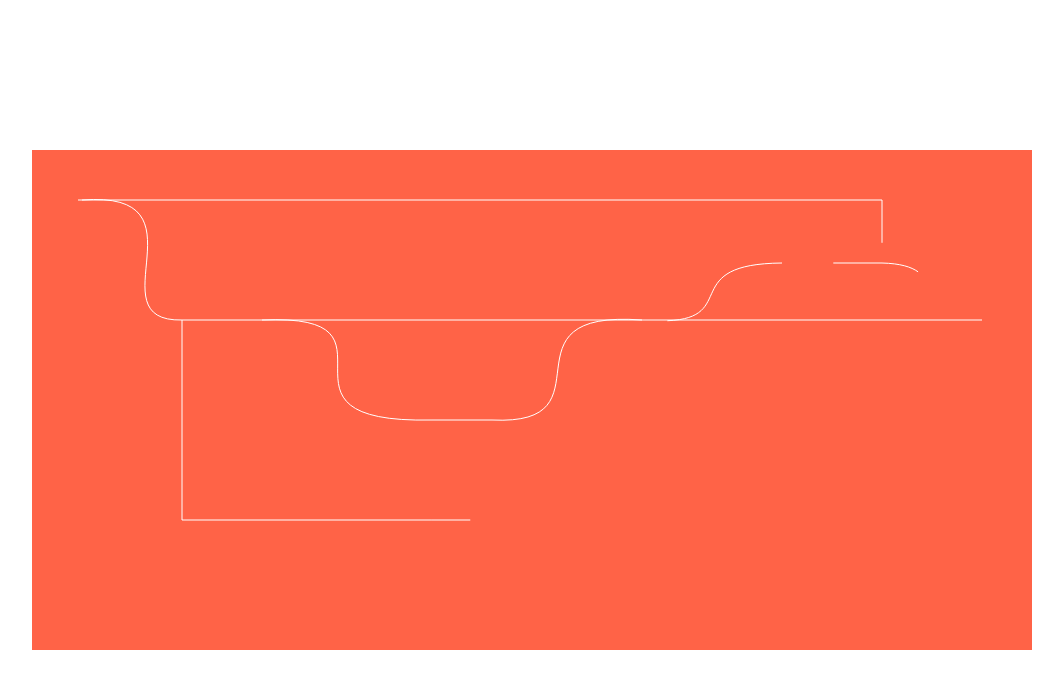
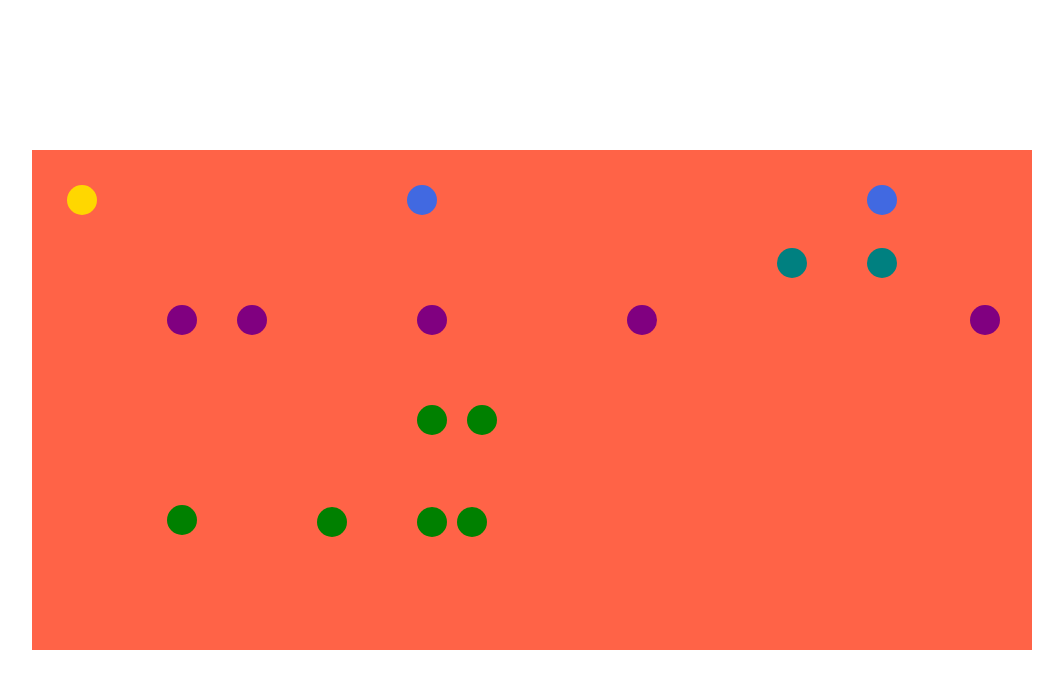
Before and after one commit to Dominik-Wilk/Diagram, a website: page index.html in a window 1280 px wide. Shown: the whole page, without its empty margins (108-1171 px from the left). Drawn offline with nearby package versions, Linux system fonts and the light colour scheme.

Commit message:
Update createCircles function

```diff
--- a/script.js
+++ b/script.js
@@ -2,88 +2,205 @@ const container = document.querySelector('.container');
 let svg = document.createElementNS('http://www.w3.org/2000/svg', 'svg');
 container.appendChild(svg);
 
-const createPaths = () => {
-  for (let i = 0; i <= 17; i++) {
-    const path = document.createElementNS('http://www.w3.org/2000/svg', 'path');
-    path.classList.add(`path${i}`);
-    let dValue;
-    switch (i) {
-      case 0:
-        dValue = 'M 46 50 L 390 50';
-        break;
-      case 1:
-        dValue = 'M 390 50 L 850 50';
-        break;
-      case 2:
-        dValue = 'M 50 50 C 180 40 60 172 150 170';
-        break;
-      case 3:
-        dValue = 'M 150 170 L 220 170';
-        break;
-      case 4:
-        dValue = 'M 220 170 L 400 170';
-        break;
-      case 5:
-        dValue = 'M 400 170 L 610 170';
-        break;
-      case 6:
-        dValue = 'M 610 170 L 950 170';
-        break;
-      case 7:
-        dValue = 'M 230 170 C 388 163 217 274 400 270';
-        break;
-      case 8:
-        dValue = 'M 400 270 L 460 270';
-        break;
-      case 9:
-        dValue = 'M 460 270 C 584 276 462 159 610 170';
-        break;
-      case 10:
-        dValue = 'M 150 170 L 150 370';
-        break;
-      case 11:
-        dValue = 'M 150 370 L 300 370';
-        break;
-      case 12:
-        dValue = 'M 300 370 L 400 370';
-        break;
-      case 13:
-        dValue = 'M 400 370 L 440 370';
-        break;
-      case 14:
-        dValue = 'M 750 113 C 636 114 721 179 610 170';
-        break;
-      case 15:
-        dValue = 'M 850 50 L 850 113';
-        break;
-      case 16:
-        dValue = 'M 850 113 L 750 113';
-        break;
-      case 17:
-        dValue = 'M 850 113 C 926 115 872 167 953 170';
-        break;
-    }
+// gchild1_2 === child2_1_2
+// to make tree easer to read in "gchild" I cuted first number from his parent
 
-    path.setAttribute('d', dValue);
-    path.setAttribute('stroke', 'white');
-    path.setAttribute('fill', 'transparent');
+const tree = {
+  name: 'root',
+  Id: '1',
+  message: '',
+  children: [
+    {
+      name: 'child1',
+      Id: '2',
+      message: '',
+      children: [
+        {
+          name: 'child1_1',
+          Id: '3',
+          message: '',
+          children: null,
+        },
+      ],
+    },
 
-    svg.appendChild(path);
-  }
-  createCircles();
+    {
+      name: 'child2',
+      Id: '6',
+      message: '',
+      children: [
+        {
+          name: 'child2_1',
+          Id: '13',
+          message: '',
+          children: [
+            {
+              name: 'gchild1_2',
+              Id: '14',
+              message: '',
+              children: [
+                {
+                  name: 'gchild1_3',
+                  Id: '15',
+                  message: '',
+                  children: [
+                    {
+                      name: 'gchild1_4',
+                      Id: '16',
+                      message: '',
+                      children: null,
+                    },
+                  ],
+                },
+              ],
+            },
+          ],
+        },
+        {
+          name: 'child2_2',
+          Id: '7',
+          message: '',
+          children: [
+            {
+              name: 'gchild2_1',
+              Id: '11',
+              message: '',
+              children: null,
+            },
+            {
+              name: 'gchild2_2',
+              Id: '12',
+              message: '',
+              children: null,
+            },
+          ],
+        },
+        {
+          name: 'child2_2_1',
+          Id: '8',
+          message: '',
+          children: null,
+        },
+        {
+          name: 'child2_2_2',
+          Id: '9',
+          message: '',
+          children: [
+            {
+              name: 'gchild2_2_1',
+              Id: '5',
+              message: '',
+              children: null,
+            },
+            {
+              name: 'gchild2_2_2',
+              Id: '4',
+              message: '',
+              children: null,
+            },
+          ],
+        },
+        {
+          name: 'child2_2_3',
+          Id: '10',
+          message: '',
+          children: null,
+        },
+      ],
+    },
+  ],
 };
 
-const createCircles = () => {
-  for (let i = 0; i <= 15; i++) {
-    const circle = document.createElement('div');
-    circle.classList.add(`circle`);
-    circle.classList.add(`circle${i}`);
-    container.appendChild(circle);
-  }
-  animationPaths();
+const createPaths = () => {
+  // for (let i = 0; i <= 17; i++) {
+  //   const path = document.createElementNS('http://www.w3.org/2000/svg', 'path');
+  //   path.classList.add(`path${i}`);
+  //   let dValue;
+  // switch (i) {
+  //   case 0:
+  //     dValue = 'M 46 50 L 390 50';
+  //     break;
+  //   case 1:
+  //     dValue = 'M 390 50 L 850 50';
+  //     break;
+  //   case 2:
+  //     dValue = 'M 50 50 C 180 40 60 172 150 170';
+  //     break;
+  //   case 3:
+  //     dValue = 'M 150 170 L 220 170';
+  //     break;
+  //   case 4:
+  //     dValue = 'M 220 170 L 400 170';
+  //     break;
+  //   case 5:
+  //     dValue = 'M 400 170 L 610 170';
+  //     break;
+  //   case 6:
+  //     dValue = 'M 610 170 L 950 170';
+  //     break;
+  //   case 7:
+  //     dValue = 'M 230 170 C 388 163 217 274 400 270';
+  //     break;
+  //   case 8:
+  //     dValue = 'M 400 270 L 460 270';
+  //     break;
+  //   case 9:
+  //     dValue = 'M 460 270 C 584 276 462 159 610 170';
+  //     break;
+  //   case 10:
+  //     dValue = 'M 150 170 L 150 370';
+  //     break;
+  //   case 11:
+  //     dValue = 'M 150 370 L 300 370';
+  //     break;
+  //   case 12:
+  //     dValue = 'M 300 370 L 400 370';
+  //     break;
+  //   case 13:
+  //     dValue = 'M 400 370 L 440 370';
+  //     break;
+  //   case 14:
+  //     dValue = 'M 750 113 C 636 114 721 179 610 170';
+  //     break;
+  //   case 15:
+  //     dValue = 'M 850 50 L 850 113';
+  //     break;
+  //   case 16:
+  //     dValue = 'M 850 113 L 750 113';
+  //     break;
+  //   case 17:
+  //     dValue = 'M 850 113 C 926 115 872 167 953 170';
+  //     break;
+  // }
+
+  // path.setAttribute('d', dValue);
+  //   path.setAttribute('stroke', 'white');
+  //   path.setAttribute('fill', 'transparent');
+
+  //   svg.appendChild(path);
+  // }
+  createCircles(tree);
 };
 
-function animationPaths() {
+const createCircles = tree => {
+  if (tree === null) {
+    return;
+  }
+  console.log(tree);
+  const circle = document.createElement('div');
+  circle.classList.add('circle');
+  circle.classList.add(`circle${tree.Id}`);
+  circle.classList.add(`circle${tree.name}`);
+  container.appendChild(circle);
+
+  if (tree.children !== null) {
+    tree.children.forEach(child => {
+      createCircles(child);
+    });
+  }
+};
+
+const animationPaths = () => {
   let line = anime({
     targets: 'path',
     strokeDashoffset: [anime.setDashoffset, 0],
@@ -100,83 +217,6 @@ function animationPaths() {
       });
     },
   });
-}
+};
 
 createPaths();
-
-// gchild1_2 === child2_1_2
-// to make tree easer to read in "gchild" I cuted first number from his parent
-
-let tree = {
-  name: 'root',
-  children: [
-    {
-      name: 'child1',
-      children: [
-        {
-          name: 'child1_1',
-          children: [],
-        },
-      ],
-    },
-
-    {
-      name: 'child2',
-      children: [
-        {
-          name: 'child2_1',
-          children: [
-            {
-              name: 'gchild1_2',
-              children: [
-                {
-                  name: 'gchild1_3',
-                  children: [
-                    {
-                      name: 'gchild1_4',
-                      children: [],
-                    },
-                  ],
-                },
-              ],
-            },
-          ],
-        },
-        {
-          name: 'child2_2',
-          children: [
-            {
-              name: 'gchild2_1',
-              children: [],
-            },
-            {
-              name: 'gchild2_2',
-              children: [],
-            },
-          ],
-        },
-        {
-          name: 'child2_2_1',
-          children: [],
-        },
-        {
-          name: 'child2_2_2',
-          children: [
-            {
-              name: 'gchild2_2_1',
-              children: [],
-            },
-            {
-              name: 'gchild2_2_2',
-              children: [],
-            },
-          ],
-        },
-        {
-          name: 'child2_2_3',
-          children: [],
-        },
-      ],
-    },
-  ],
-};
--- a/style.css
+++ b/style.css
@@ -28,7 +28,7 @@ svg {
 
 .circle {
   position: absolute;
-  display: none;
+  /* display: none; */
   background-color: black;
   z-index: 3;
   top: 35px;
@@ -39,73 +39,73 @@ svg {
   border-radius: 50%;
   background-color: green;
 }
-.circle0 {
-  background-color: royalblue;
-}
 .circle1 {
-  left: 375px;
-  background-color: royalblue;
+  background-color: gold;
 }
 .circle2 {
-  left: 835px;
+  left: 375px;
   background-color: royalblue;
 }
 .circle3 {
   left: 835px;
+  background-color: royalblue;
+}
+.circle4 {
+  left: 835px;
   top: 98px;
   background-color: teal;
 }
-.circle4 {
+.circle5 {
   left: 745px;
   top: 98px;
   background-color: teal;
 }
-.circle5 {
+.circle6 {
   left: 135px;
   top: 155px;
   background-color: purple;
 }
-.circle6 {
+.circle7 {
   left: 205px;
   top: 155px;
   background-color: purple;
 }
-.circle7 {
+.circle8 {
   left: 385px;
   top: 155px;
   background-color: purple;
 }
-.circle8 {
+.circle9 {
   left: 595px;
   top: 155px;
   background-color: purple;
 }
-.circle9 {
+.circle10 {
   left: 938px;
   top: 155px;
   background-color: purple;
 }
-.circle10 {
+.circle11 {
   left: 385px;
   top: 255px;
 }
-.circle11 {
+.circle12 {
   left: 435px;
   top: 255px;
 }
-.circle12 {
+.circle13 {
   left: 135px;
   top: 355px;
 }
-.circle13 {
+.circle14 {
   left: 285px;
   top: 357px;
 }
-.circle14 {
+.circle15 {
   left: 385px;
   top: 357px;
 }
-.circle15 {
+.circle16 {
   left: 425px;
   top: 357px;
 }
```
